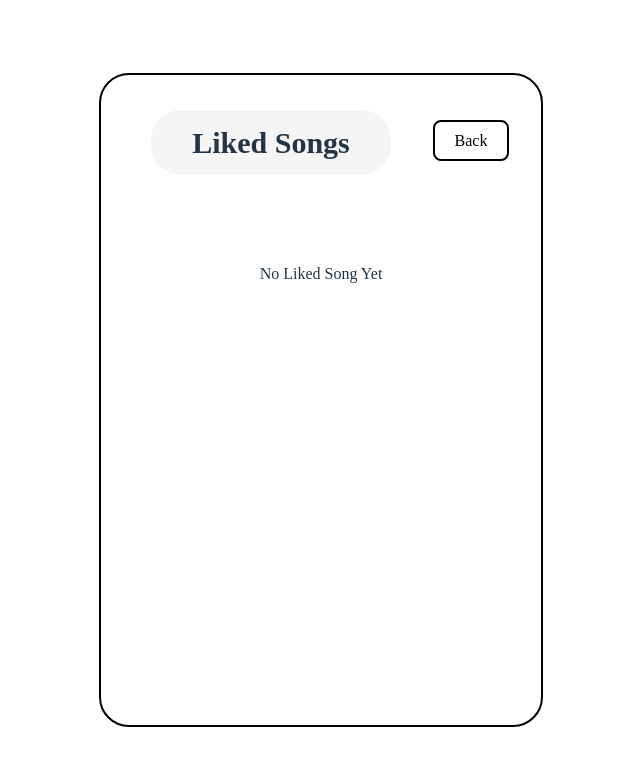
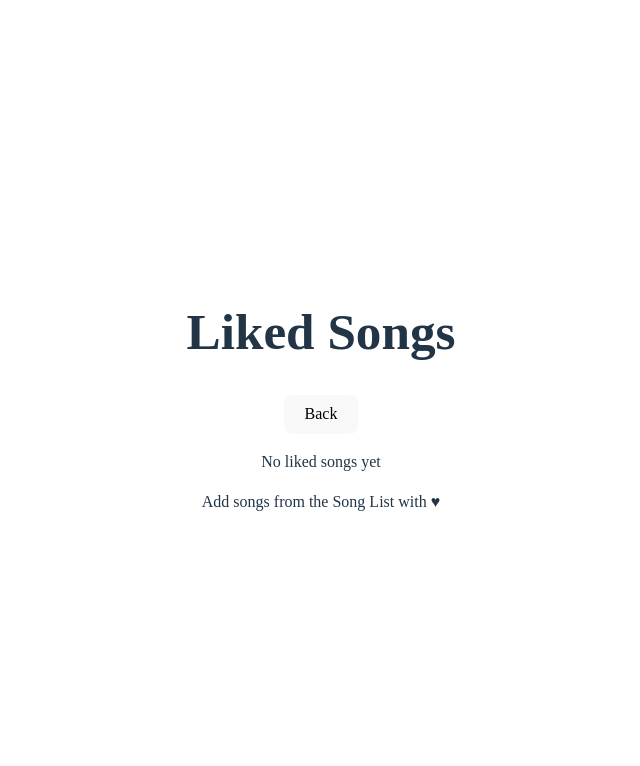
Before and after one commit to KrxnTech/Dhoooon, a React (Vite) app: page /LikedSongs in a window 1280 px wide. Shown: the top 766 px of the page, without its empty margins (319-959 px from the left). Built offline with nearby package versions, Linux system fonts and the light colour scheme; a web font is replaced by a local one.

Commit message:
JSX Minor Change - Main Improve in UI

```diff
--- a/src/components/LikedSong.jsx
+++ b/src/components/LikedSong.jsx
@@ -1,48 +1,82 @@
-import "./LikedSong.css"
-import { useNavigate } from "react-router-dom"
-import { useState, useEffect } from "react"
+import { useState, useEffect } from "react";
+import { useNavigate } from "react-router-dom";
+import "./LikedSong.css";
+
 export default function LikedSong() {
-    const navigate = useNavigate()
+  const navigate = useNavigate();
+  const [likedSongs, setLikedSongs] = useState([]);
 
-    const [LikedSongs, setLikedSongs] = useState([])
+  useEffect(() => {
+    const stored = localStorage.getItem("LikedSongs");
+    if (stored) {
+      setLikedSongs(JSON.parse(stored));
+    }
+  }, []);
 
-    useEffect(() => {
-        const Stored = localStorage.getItem('LikedSongs')
-        if (Stored) {
-            setLikedSongs(JSON.parse(Stored))
-        }
-    }, [])
+  const handleRemoveFromFav = (id) => {
+    const updated = likedSongs.filter((song) => song.id !== id);
+    setLikedSongs(updated);
+    localStorage.setItem("LikedSongs", JSON.stringify(updated));
+  };
 
-    const HandleRemoveFromFav = (id) => {
+  return (
+    <div className="liked-page">
+      <header className="liked-header">
+        <h1 className="liked-title">Liked Songs</h1>
+        <button
+          type="button"
+          className="liked-back"
+          onClick={() => navigate("/SongList")}
+        >
+          Back
+        </button>
+      </header>
 
-        const Update = LikedSongs.filter(song => song.id !== id)
-        setLikedSongs(Update)
-        localStorage.setItem('LikedSongs', JSON.stringify(Update))
+      {likedSongs.length === 0 ? (
+        <div className="liked-empty">
+          <p className="liked-empty-text">No liked songs yet</p>
+          <p className="liked-empty-hint">Add songs from the Song List with ♥</p>
+        </div>
+      ) : (
+        <ul className="liked-list" role="list">
+          {likedSongs.map((song) => (
+            <li key={song.id} className="liked-item">
+              <button
+                type="button"
+                className="liked-item-main"
+                onClick={() => navigate(`/Home/${song.id}`)}
+              >
+                <img
+                  className="liked-item-art"
+                  src={song.img}
+                  alt=""
+                />
+                <span className="liked-item-title">{song.title}</span>
+              </button>
+              <button
+                type="button"
+                className="liked-item-remove"
+                onClick={() => handleRemoveFromFav(song.id)}
+                aria-label={`Remove ${song.title} from favourites`}
+              >
+                Remove
+              </button>
+            </li>
+          ))}
+        </ul>
+      )}
 
-    }
-
-    return (
-        <div className="LikedSongDiv">
-
-            <p className="LikedSongTitle">Liked Songs</p>
-
-            <button className="ButtonBack" onClick={() => navigate("/SongList")}>Back</button>
-
-            {LikedSongs.length === 0 ? (
-
-                <p>No Liked Song Yet</p>
-
-            ) : (LikedSongs.map((song) => (
-
-                <div key={song.id} className="ComedSongsLikedOne">
-
-                    <p><span className="FlowerWrapper"><i className="FlowerIcon">🌸</i></span>{song.title}</p>
-
-                    <button onClick={() => HandleRemoveFromFav(song.id)} className="RemoveSongButton">Remove</button>
-
-                </div>
-
-            )))}
+      {likedSongs.length > 0 && (
+        <div className="liked-actions">
+          <button
+            type="button"
+            className="liked-back-bottom"
+            onClick={() => navigate("/SongList")}
+          >
+            Back to Song List
+          </button>
         </div>
-    )
+      )}
+    </div>
+  );
 }
```
